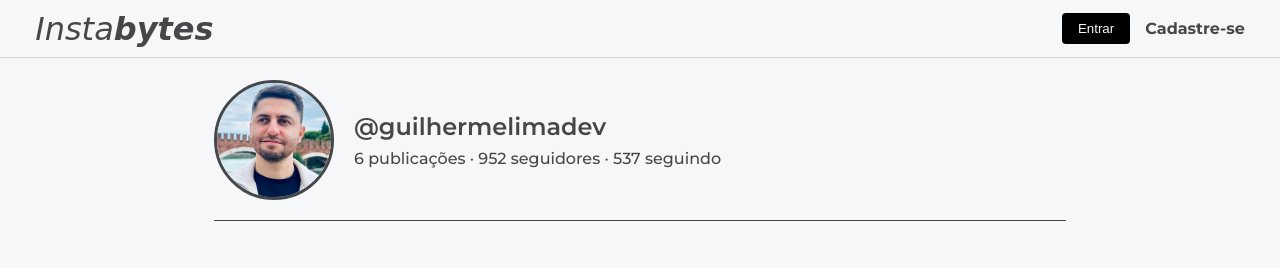
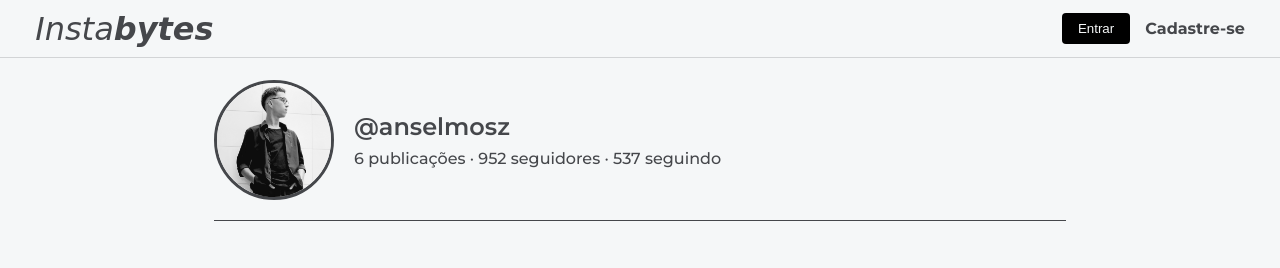
Before and after one commit to anselmosz/alura-backend, a website built with Parcel: page frontend/index.html in a window 1280 px wide. Built offline with nearby package versions, Linux system fonts and the light colour scheme; no server answers; a web font is replaced by a local one.

Commit message:
update repository

```diff
--- a/frontend/index.html
+++ b/frontend/index.html
@@ -23,9 +23,9 @@
 
     <main class="profile-container">
         <section class="profile-header">
-            <img src="photos/gui.jpeg" alt="Foto de perfil de Guilherme Lima, um desenvolvedor apaixonado por viagens." class="profile-pic" />
+            <img src="photos/dev-img2.jpg" alt="Foto de perfil de Matheus Anselmo, um desenvolvedor apaixonado por viagens." class="profile-pic" />
             <div class="profile-info">
-                <h1>@guilhermelimadev</h1>
+                <h1>@anselmosz</h1>
                 <p>6 publicações · 952 seguidores · 537 seguindo</p>
             </div>
         </section>
```
Also changed, not shown: frontend/photos/dev-img2.jpg (added), 1 other file.
